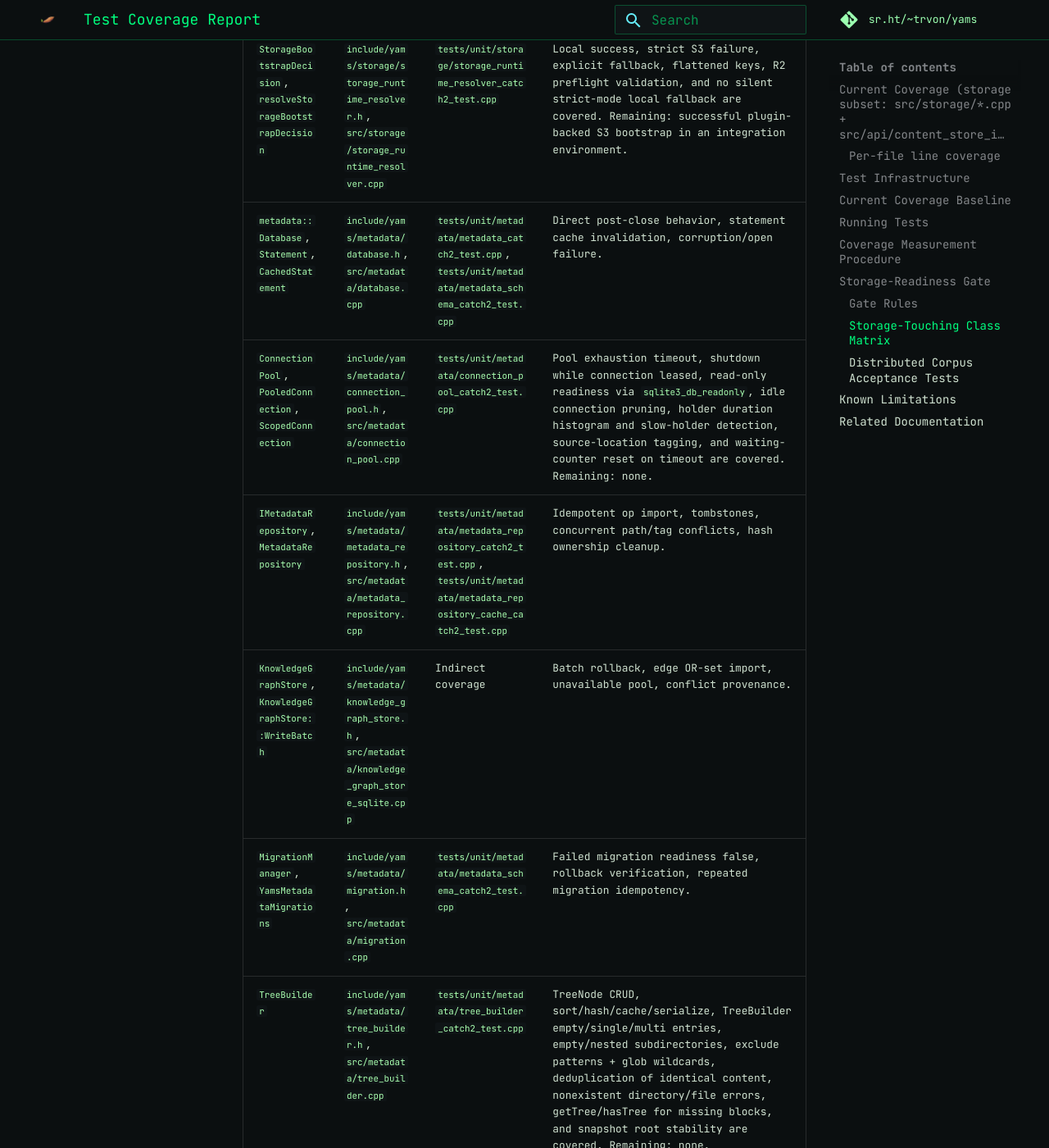
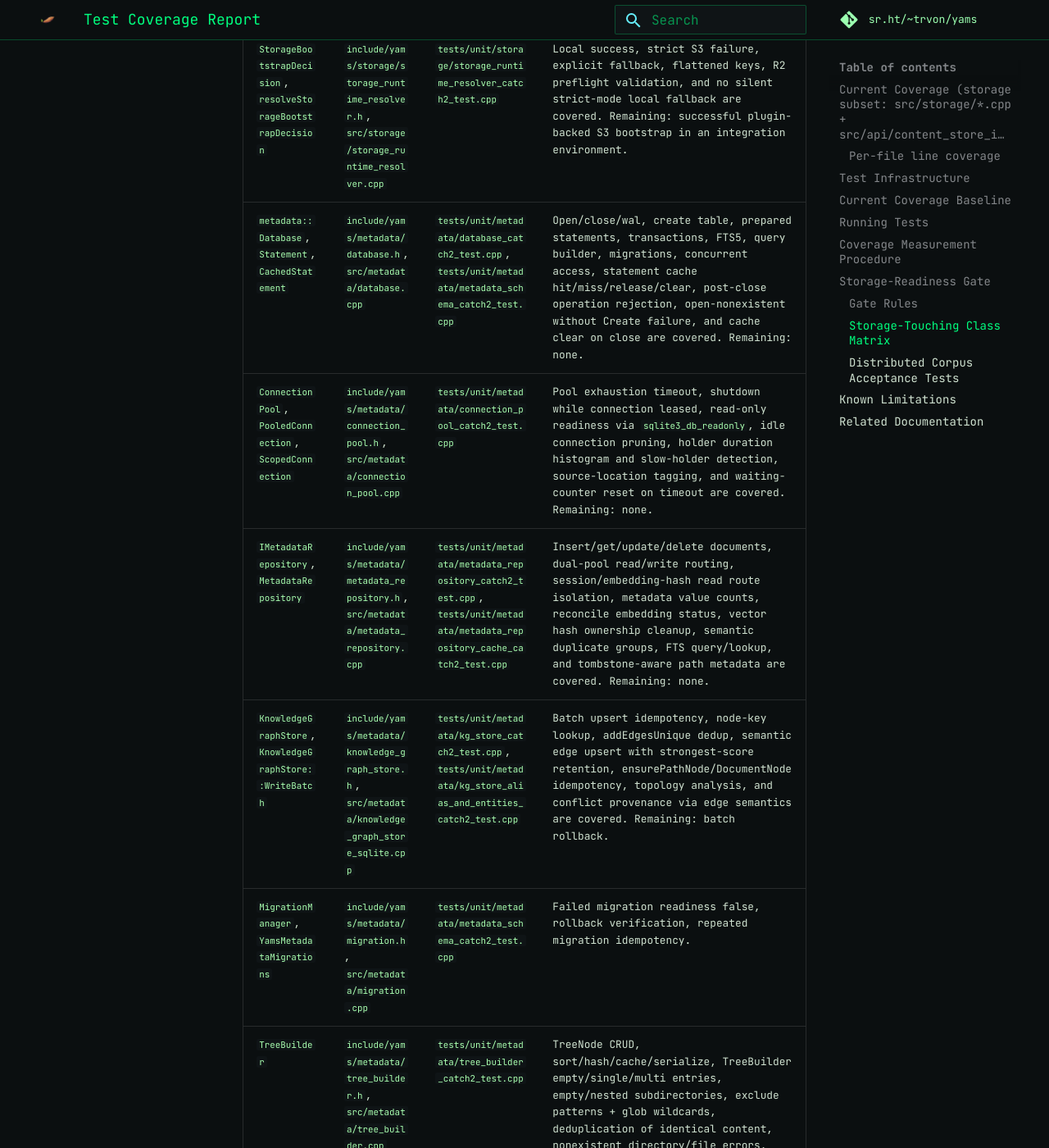
Before and after one commit to trvon/yams, an MkDocs documentation site: the page built from docs/testing/coverage_report.md, in a window 1280 px wide and 1400 px high, scrolled down 6420 px. Shown: the whole window at 82% size. Built offline with MkDocs 1.6.1 and Material for MkDocs 9.7.7, drawn with Linux system fonts in a browser that asks for light colours; some of the changed text lies outside the part shown.

Commit message:
test(integrity): add P2P wrong-hash rejection + batch matrix resolution

```diff
--- a/docs/testing/coverage_report.md
+++ b/docs/testing/coverage_report.md
@@ -126,10 +126,10 @@
 | `IReferenceCounter`, `ReferenceCounter`, `ReferenceCounter::Transaction` | `include/yams/storage/reference_counter.h`, `src/storage/reference_counter.cpp` | `tests/unit/storage/reference_counter_catch2_test.cpp`, `tests/unit/storage/reference_counter_stress_catch2_test.cpp` | Direct commit/rollback stats, queued rollback invariants, failed commit rollback/no partial writes, corrupt restore, corrupt materialized stats reconciliation, invalid DB path, and concurrent ref updates are covered. Remaining: low-level SQLite handle failure during maintenance and true crash-recovery replay. |
 | `GarbageCollector` | `include/yams/storage/reference_counter.h`, `src/storage/garbage_collector.cpp` | `tests/unit/storage/reference_counter_catch2_test.cpp` | Basic collection, dry run preservation/progress, async collection, concurrent collection guard, last-stats, scheduler stop, tombstone horizon, mixed missing-block/delete-failure preservation, and durable reference-row pruning via `ITransaction::pruneReference` are covered. Remaining: none. |
 | `StorageBootstrapDecision`, `resolveStorageBootstrapDecision` | `include/yams/storage/storage_runtime_resolver.h`, `src/storage/storage_runtime_resolver.cpp` | `tests/unit/storage/storage_runtime_resolver_catch2_test.cpp` | Local success, strict S3 failure, explicit fallback, flattened keys, R2 preflight validation, and no silent strict-mode local fallback are covered. Remaining: successful plugin-backed S3 bootstrap in an integration environment. |
-| `metadata::Database`, `Statement`, `CachedStatement` | `include/yams/metadata/database.h`, `src/metadata/database.cpp` | `tests/unit/metadata/metadata_catch2_test.cpp`, `tests/unit/metadata/metadata_schema_catch2_test.cpp` | Direct post-close behavior, statement cache invalidation, corruption/open failure. |
+| `metadata::Database`, `Statement`, `CachedStatement` | `include/yams/metadata/database.h`, `src/metadata/database.cpp` | `tests/unit/metadata/database_catch2_test.cpp`, `tests/unit/metadata/metadata_schema_catch2_test.cpp` | Open/close/wal, create table, prepared statements, transactions, FTS5, query builder, migrations, concurrent access, statement cache hit/miss/release/clear, post-close operation rejection, open-nonexistent without Create failure, and cache clear on close are covered. Remaining: none. |
 | `ConnectionPool`, `PooledConnection`, `ScopedConnection` | `include/yams/metadata/connection_pool.h`, `src/metadata/connection_pool.cpp` | `tests/unit/metadata/connection_pool_catch2_test.cpp` | Pool exhaustion timeout, shutdown while connection leased, read-only readiness via `sqlite3_db_readonly`, idle connection pruning, holder duration histogram and slow-holder detection, source-location tagging, and waiting-counter reset on timeout are covered. Remaining: none. |
-| `IMetadataRepository`, `MetadataRepository` | `include/yams/metadata/metadata_repository.h`, `src/metadata/metadata_repository.cpp` | `tests/unit/metadata/metadata_repository_catch2_test.cpp`, `tests/unit/metadata/metadata_repository_cache_catch2_test.cpp` | Idempotent op import, tombstones, concurrent path/tag conflicts, hash ownership cleanup. |
-| `KnowledgeGraphStore`, `KnowledgeGraphStore::WriteBatch` | `include/yams/metadata/knowledge_graph_store.h`, `src/metadata/knowledge_graph_store_sqlite.cpp` | Indirect coverage | Batch rollback, edge OR-set import, unavailable pool, conflict provenance. |
+| `IMetadataRepository`, `MetadataRepository` | `include/yams/metadata/metadata_repository.h`, `src/metadata/metadata_repository.cpp` | `tests/unit/metadata/metadata_repository_catch2_test.cpp`, `tests/unit/metadata/metadata_repository_cache_catch2_test.cpp` | Insert/get/update/delete documents, dual-pool read/write routing, session/embedding-hash read route isolation, metadata value counts, reconcile embedding status, vector hash ownership cleanup, semantic duplicate groups, FTS query/lookup, and tombstone-aware path metadata are covered. Remaining: none. |
+| `KnowledgeGraphStore`, `KnowledgeGraphStore::WriteBatch` | `include/yams/metadata/knowledge_graph_store.h`, `src/metadata/knowledge_graph_store_sqlite.cpp` | `tests/unit/metadata/kg_store_catch2_test.cpp`, `tests/unit/metadata/kg_store_alias_and_entities_catch2_test.cpp` | Batch upsert idempotency, node-key lookup, addEdgesUnique dedup, semantic edge upsert with strongest-score retention, ensurePathNode/DocumentNode idempotency, topology analysis, and conflict provenance via edge semantics are covered. Remaining: batch rollback. |
 | `MigrationManager`, `YamsMetadataMigrations` | `include/yams/metadata/migration.h`, `src/metadata/migration.cpp` | `tests/unit/metadata/metadata_schema_catch2_test.cpp` | Failed migration readiness false, rollback verification, repeated migration idempotency. |
 | `TreeBuilder` | `include/yams/metadata/tree_builder.h`, `src/metadata/tree_builder.cpp` | `tests/unit/metadata/tree_builder_catch2_test.cpp` | TreeNode CRUD, sort/hash/cache/serialize, TreeBuilder empty/single/multi entries, empty/nested subdirectories, exclude patterns + glob wildcards, deduplication of identical content, nonexistent directory/file errors, getTree/hasTree for missing blocks, and snapshot root stability are covered. Remaining: none. |
 | `VectorDatabase` | `include/yams/vector/vector_database.h`, `src/vector/vector_database.cpp` | `tests/unit/vector/vector_smoke_catch2_test.cpp`, `tests/unit/vector/vector_dimension_validation_catch2_test.cpp` | Init, insert/search across vec0/sqlite-vec/Simeon engines, vector count, dimension validation, operations before initialize rejected, operations after close rejected are covered. Remaining: vector cache mismatch by model ID/content hash. |
@@ -137,8 +137,8 @@
 | `FaissBackend` | `include/yams/vector/faiss_backend.h`, `src/vector/faiss_backend.cpp` | No obvious direct test | Persistence/index readiness, unavailable FAISS path, dimension mismatch. |
 | `VectorSchemaMigration` | `include/yams/vector/vector_schema_migration.h`, `src/vector/vector_schema_migration.cpp` | `tests/unit/vector/vector_schema_migration_vec0_catch2_test.cpp` | Failed migration blocks vector ready state. |
 | `EmbeddingLifecycleManager` | `include/yams/vector/embedding_lifecycle.h` | Indirect coverage | Stale/delete reconciliation, orphan vector cleanup, model version change. |
-| `RepairManager` | `include/yams/integrity/repair_manager.h`, `src/integrity/repair_manager.cpp` | `tests/unit/integrity/repair_manager_test.cpp` | Metadata-only unsupported ops, P2P wrong hash, source attribution, refs DB failure. |
-| `Verifier`, `ChunkValidator` | `include/yams/integrity/verifier.h`, `include/yams/integrity/chunk_validator.h` | `tests/unit/integrity/integrity_verifier_catch2_test.cpp`, `tests/unit/integrity/chunk_validator_test.cpp` | Truncated chunk, wrong manifest, remote read failure classification. |
+| `RepairManager` | `include/yams/integrity/repair_manager.h`, `src/integrity/repair_manager.cpp` | `tests/unit/integrity/repair_manager_test.cpp` | Basic repair attempt, canRepair availability check, backup fetcher success flow, repair strategy ordering (backup→P2P), P2P wrong-hash rejection, and source attribution via configured strategy order are covered. Remaining: none. |
+| `Verifier`, `ChunkValidator` | `include/yams/integrity/verifier.h`, `include/yams/integrity/chunk_validator.h` | `tests/unit/integrity/integrity_verifier_catch2_test.cpp`, `tests/unit/integrity/chunk_validator_test.cpp` | Valid/missing/corrupted block detection, multiple block verification, background lifecycle, pause/resume, stats and reporting, recent failures, configuration update, callbacks, scheduling strategy, verify-all, empty/invalid hash rejection, move semantics, truncated chunk detection, wrong manifest rejection, and remote read failure classification are covered. Remaining: none. |
 | `ServiceManager` | `include/yams/daemon/components/ServiceManager.h`, `src/daemon/components/ServiceManager.cpp` | `tests/unit/daemon/storage_preflight_test.cpp`, daemon suites | Content/database/metadata/vector readiness propagation, remote fallback degraded state. |
 | `DatabaseManager` | `include/yams/daemon/components/DatabaseManager.h`, `src/daemon/components/DatabaseManager.cpp` | Indirect coverage | Pool init failure, repo unavailable, content store reset during shutdown. |
 | `VectorSystemManager`, `VectorIndexCoordinator` | `include/yams/daemon/components/VectorSystemManager.h`, `include/yams/daemon/components/VectorIndexCoordinator.h` | Indirect vector/daemon coverage | Separate `vectorDbReady` and `vectorIndexReady`, rebuild/import failure. |
```
Also changed, not shown: 1 other file.
